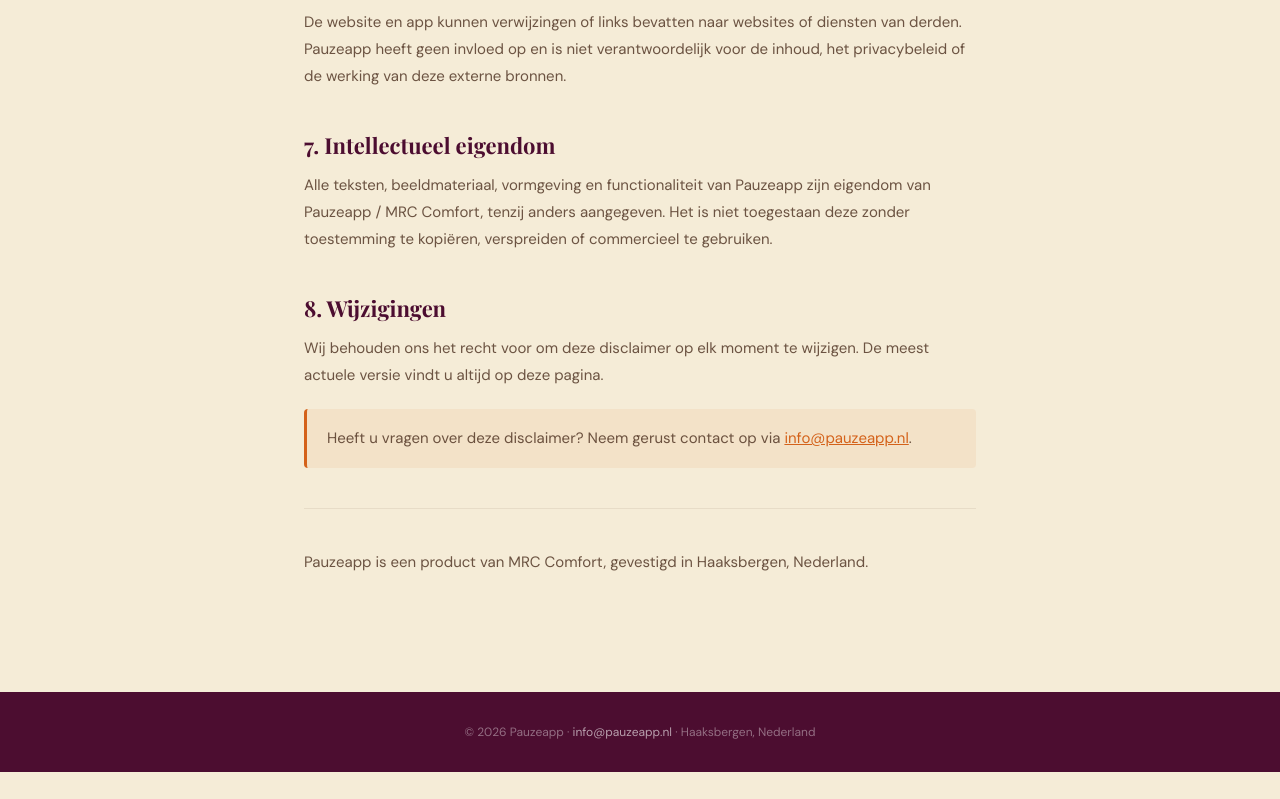
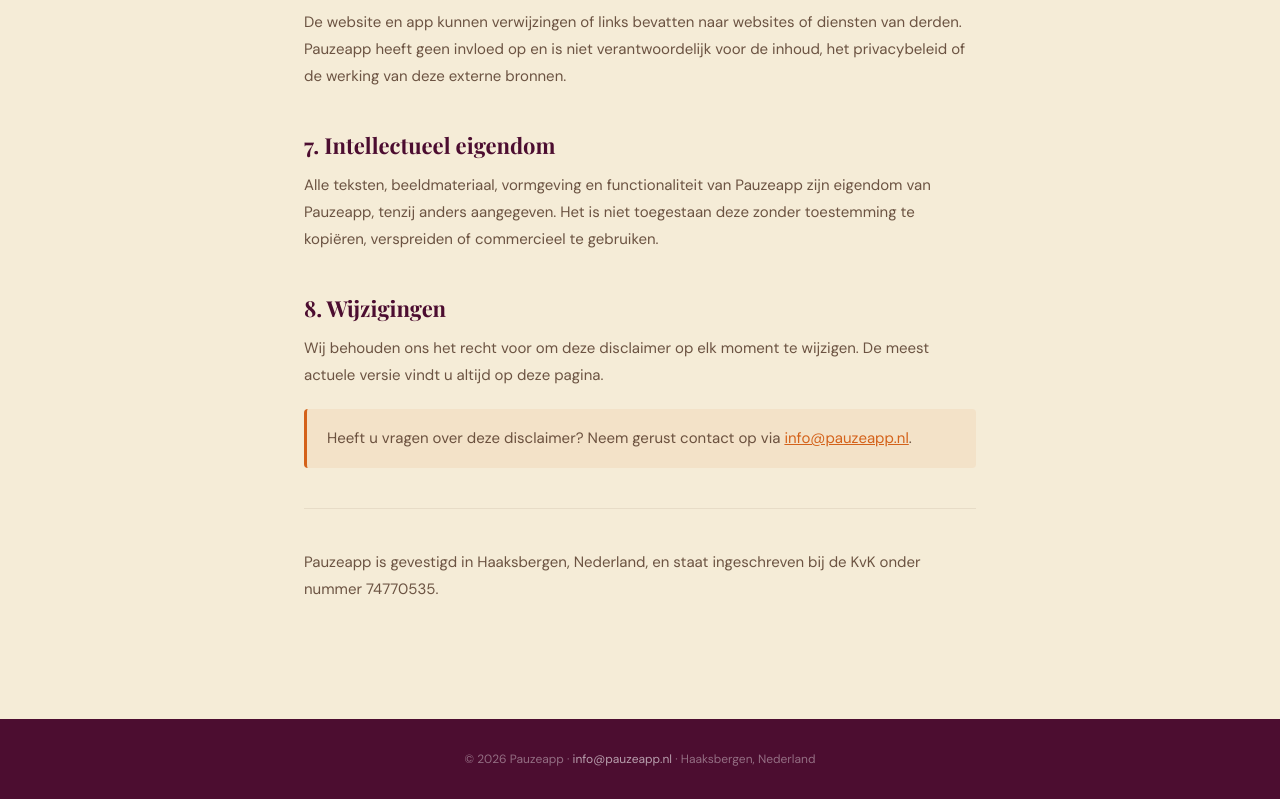
Before and after one commit to Mauricediepeveen/pauseapp-website, a plain HTML site: page disclaimer/index.html in a window 1280 px wide. Shown: the part 1662-2461 px from the top of the page. Before the commit the page ends 2434 px from the top, so only its background shows below. Drawn offline with nearby package versions, Linux system fonts and the light colour scheme; a web font is replaced by a local one.

Commit message:
Disclaimer: Pauzeapp als handelsnaam, zonder MRC Comfort
Co-Authored-By: Claude Opus 5 <noreply@anthropic.com>

```diff
--- a/disclaimer/index.html
+++ b/disclaimer/index.html
@@ -77,7 +77,7 @@ footer a { color: rgba(255,255,255,0.6); text-decoration: none; }
   <p>De website en app kunnen verwijzingen of links bevatten naar websites of diensten van derden. Pauzeapp heeft geen invloed op en is niet verantwoordelijk voor de inhoud, het privacybeleid of de werking van deze externe bronnen.</p>
 
   <h2>7. Intellectueel eigendom</h2>
-  <p>Alle teksten, beeldmateriaal, vormgeving en functionaliteit van Pauzeapp zijn eigendom van Pauzeapp / MRC Comfort, tenzij anders aangegeven. Het is niet toegestaan deze zonder toestemming te kopiëren, verspreiden of commercieel te gebruiken.</p>
+  <p>Alle teksten, beeldmateriaal, vormgeving en functionaliteit van Pauzeapp zijn eigendom van Pauzeapp, tenzij anders aangegeven. Het is niet toegestaan deze zonder toestemming te kopiëren, verspreiden of commercieel te gebruiken.</p>
 
   <h2>8. Wijzigingen</h2>
   <p>Wij behouden ons het recht voor om deze disclaimer op elk moment te wijzigen. De meest actuele versie vindt u altijd op deze pagina.</p>
@@ -88,7 +88,7 @@ footer a { color: rgba(255,255,255,0.6); text-decoration: none; }
 
   <div class="divider"></div>
 
-  <p>Pauzeapp is een product van MRC Comfort, gevestigd in Haaksbergen, Nederland.</p>
+  <p>Pauzeapp is gevestigd in Haaksbergen, Nederland, en staat ingeschreven bij de KvK onder nummer 74770535.</p>
 </div>
 
 <footer>
```
